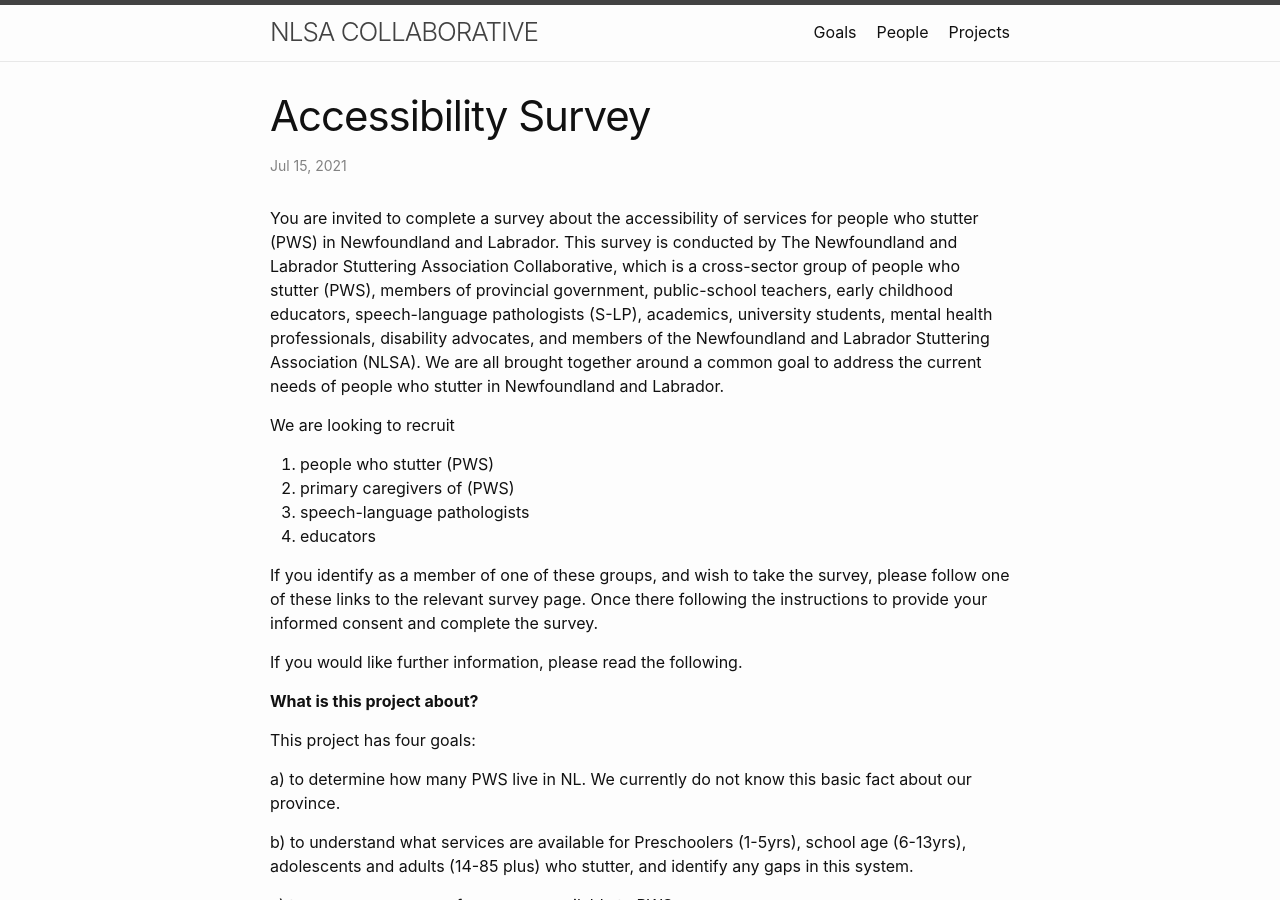
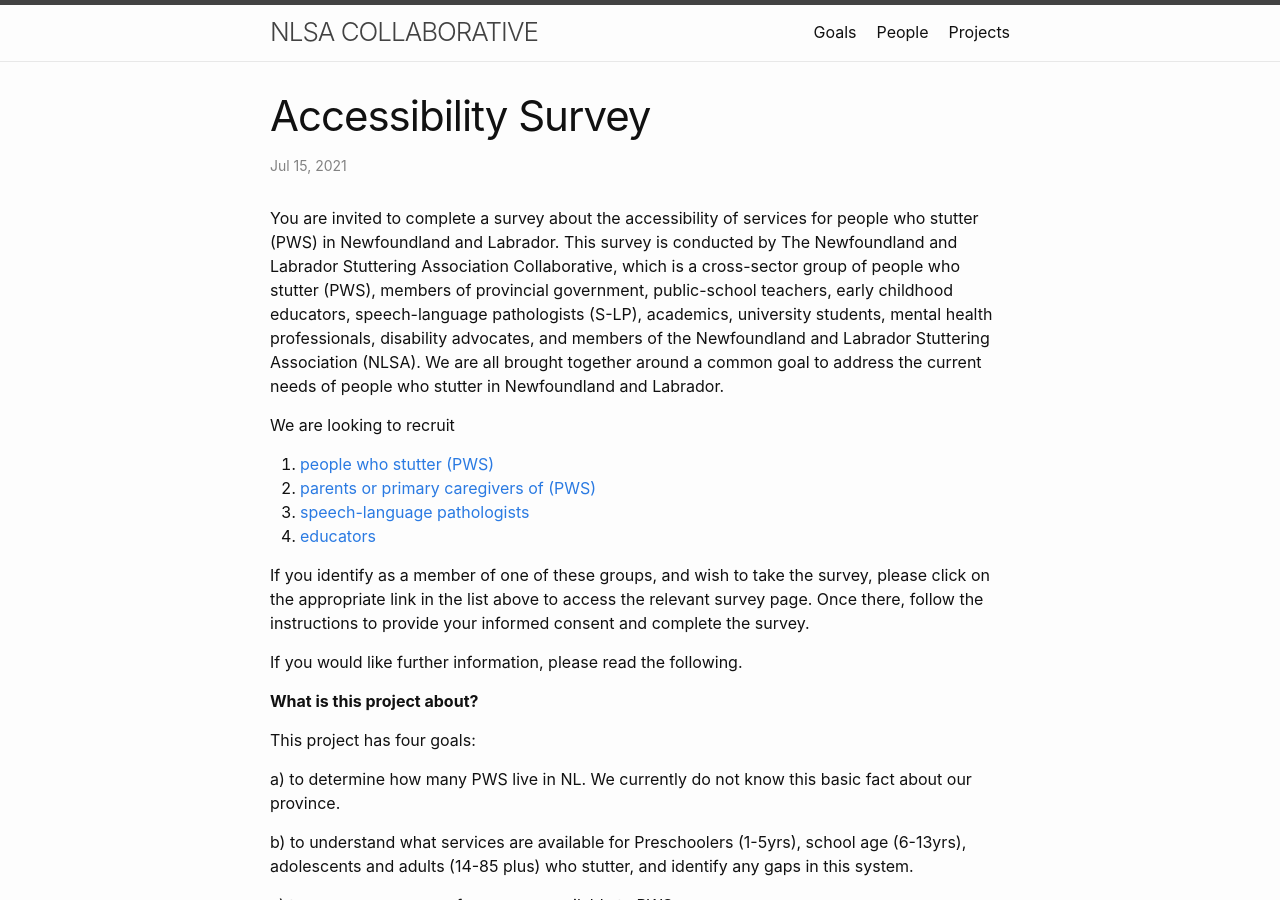
Before and after one commit to pauldedecker/commco-lab, a Jekyll site: the page built from _posts/2021-07-15-survey-barriers-accessibility.md, in a window 1280 px wide and 900 px high. Built offline with Jekyll 4.4.1, drawn with Linux system fonts in a browser that asks for light colours.

Commit message:
Update 2021-07-15-survey-barriers-accessibility.md

```diff
--- a/_posts/2021-07-15-survey-barriers-accessibility.md
+++ b/_posts/2021-07-15-survey-barriers-accessibility.md
@@ -7,12 +7,12 @@ You are invited to complete a survey about the accessibility of services for peo
 
 We are looking to recruit
 
-1. people who stutter (PWS)
-2. primary caregivers of (PWS)
-3. speech-language pathologists
-4. educators
+1. [people who stutter (PWS)](https://mun.az1.qualtrics.com/jfe/form/SV_1YnYI67ewFIF6XX)
+2. [parents or primary caregivers of (PWS)](https://mun.az1.qualtrics.com/jfe/form/SV_2643mGhjL1TAUUC)
+3. [speech-language pathologists](https://mun.az1.qualtrics.com/jfe/form/SV_2s0kxABfUQDjvIa)
+4. [educators](https://mun.az1.qualtrics.com/jfe/form/SV_71cWTwY4h0fPH38)
 
-If you identify as a member of one of these groups, and wish to take the survey, please follow one of these links to the relevant survey page. Once there following the instructions to provide your informed consent and complete the survey.
+If you identify as a member of one of these groups, and wish to take the survey, please click on the appropriate link in the list above to access the relevant survey page. Once there, follow the instructions to provide your informed consent and complete the survey.
 
 If you would like further information, please read the following.
 
```
